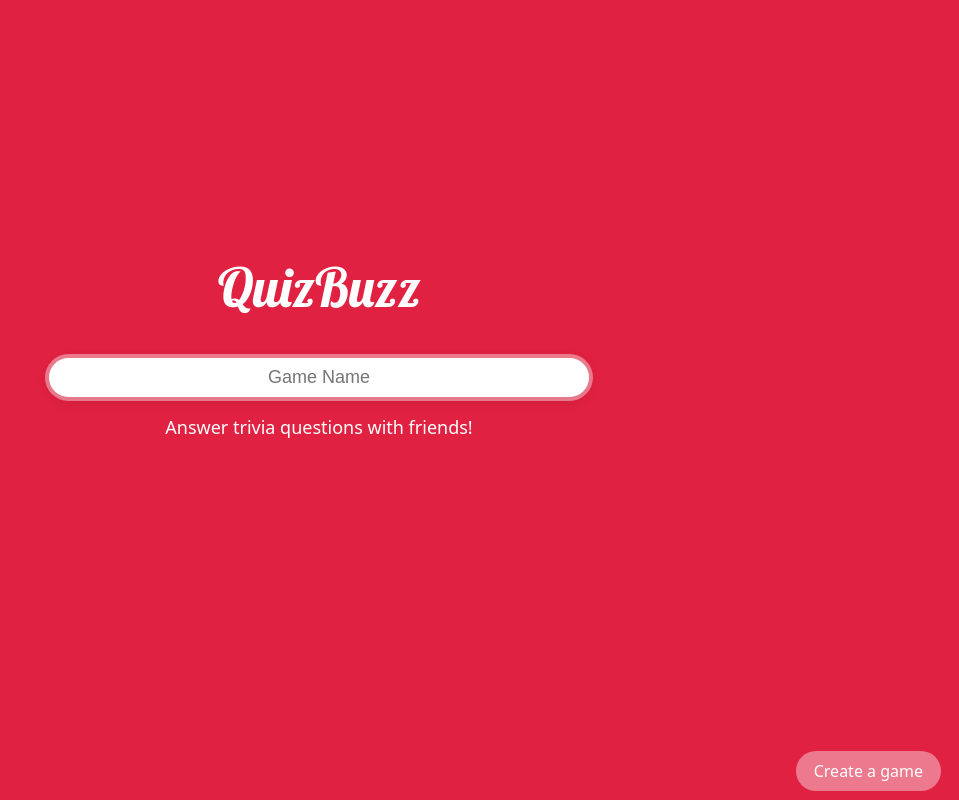
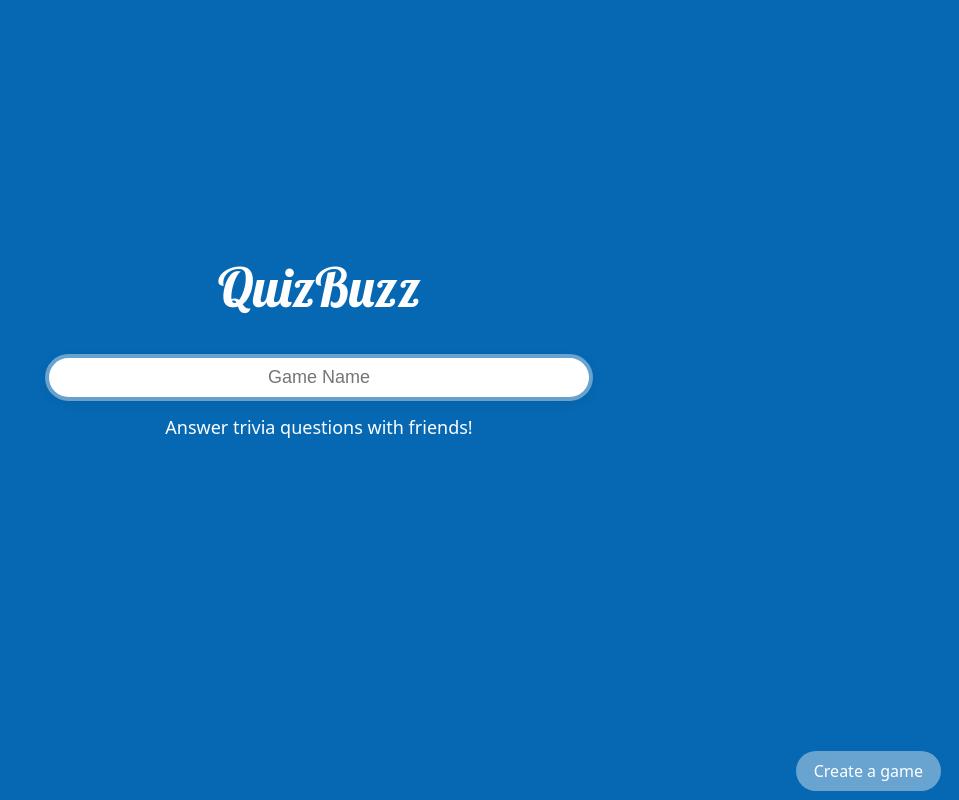
Before and after one commit to nathanielbd/whodaman, a Flask app: page / in a window 1280 px wide. Shown: the whole page, without its empty margins (321-1280 px from the left). Run offline with Flask 2, Linux system fonts and the light colour scheme; some libraries are stand-ins or nearby versions.

Commit message:
Revert "fixed colors"
This reverts commit f53821d5330b9ff7af5eda197fe63591df6aac5c.

```diff
--- a/static/style.css
+++ b/static/style.css
@@ -14,14 +14,14 @@ html, body {
 
 body {
   font-family: "San Francisco", system-ui, -apple-system, "Helvetica Neue", Helvetica, sans-serif;
-  background: #E02141;
+  background: #0668B3;
   color: #fefefe;
   text-align: center;
   padding-bottom: 2rem;
 }
 
 .body--admin {
-  background: #6A21E0;
+  background: #7DC242;
 }
 
 main {
```
